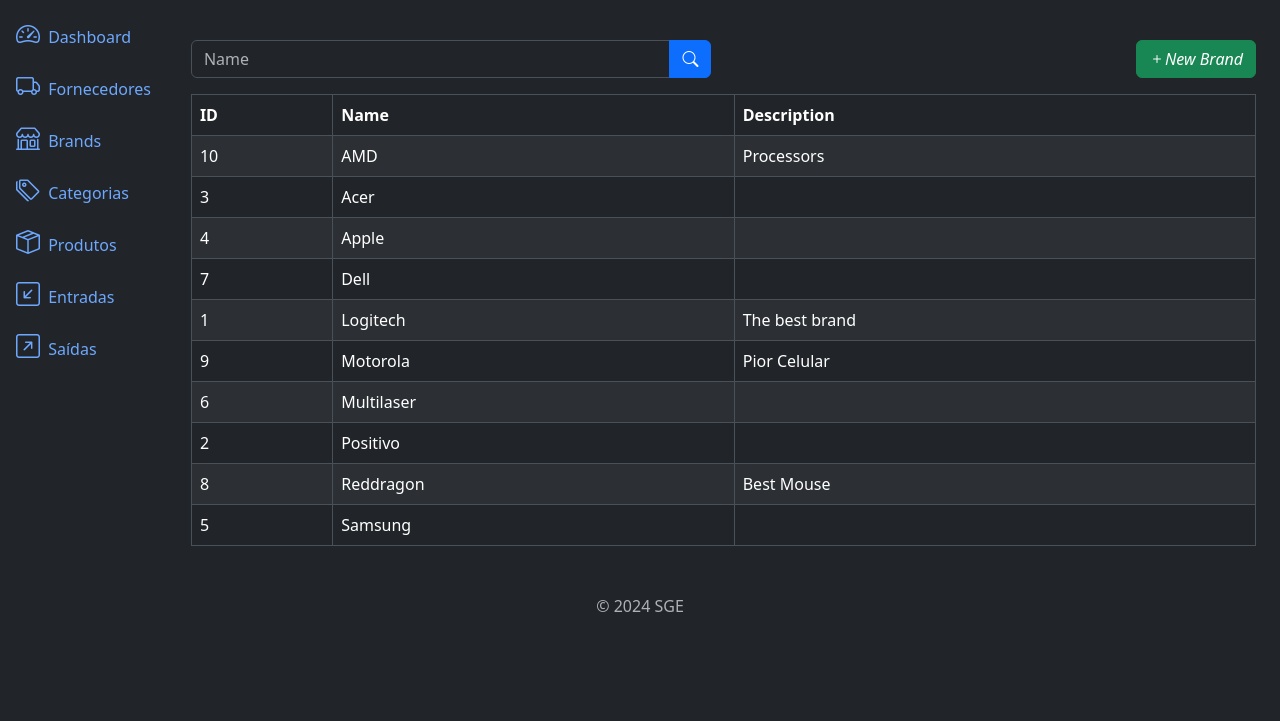
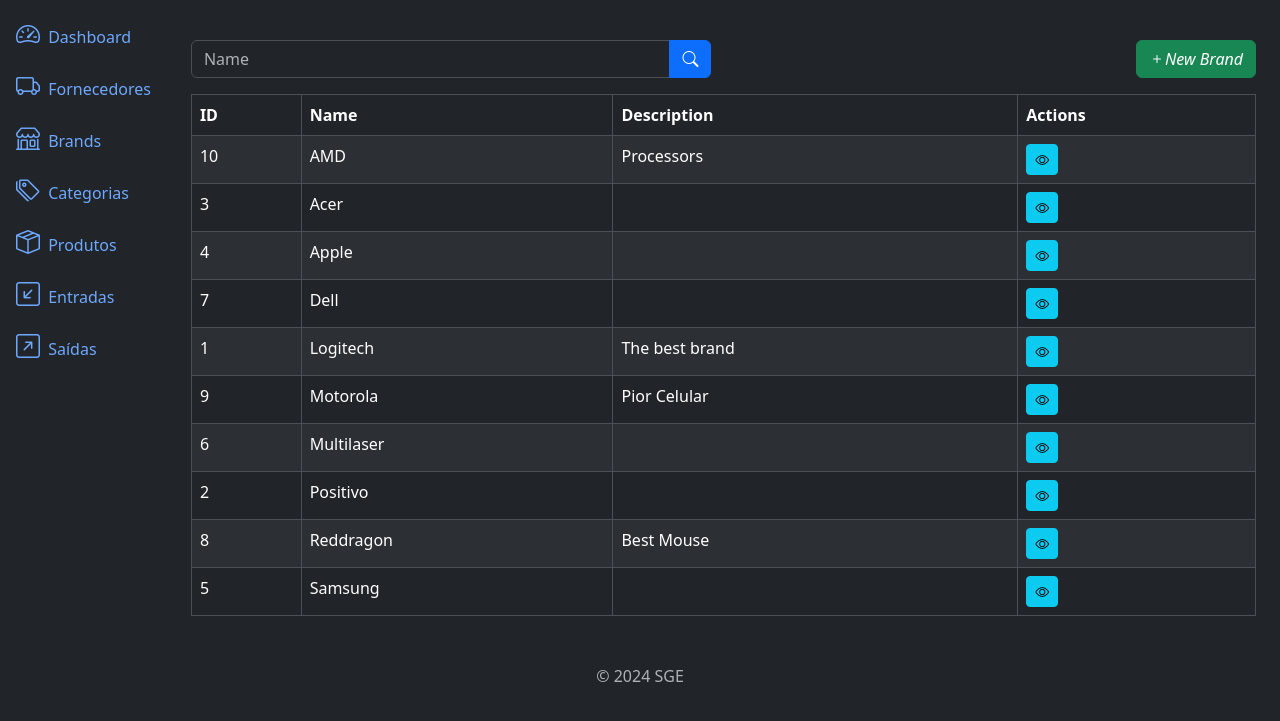
Before and after one commit to BrunaMello/sge, a Django app: page /brands/list/ in a window 1280 px wide. Shown: the part 56-777 px from the top of the page. Run offline with Django 5.2, Linux system fonts and the light colour scheme; data comes from the database, SQL or seed files in the repository.

Commit message:
027 - Menu de ações da tabela

```diff
--- a/brands/templates/brand_list.html
+++ b/brands/templates/brand_list.html
@@ -31,6 +31,7 @@
                 <th>ID</th>
                 <th>Name</th>
                 <th>Description</th>
+                <th>Actions</th>
             </tr>
             </thead>
             <tbody>
@@ -39,6 +40,10 @@
                     <td>{{ brand.id }}</td>
                     <td>{{ brand.name }}</td>
                     <td>{{ brand.description }}</td>
+                    <td>
+                        <a href="{% url 'brand_detail' brand.id %}" class="btn btn-info btn-sm"><i
+                                class="bi bi-eye"></i></a>
+                    </td>
                 </tr>
             {% endfor %}
 
```
